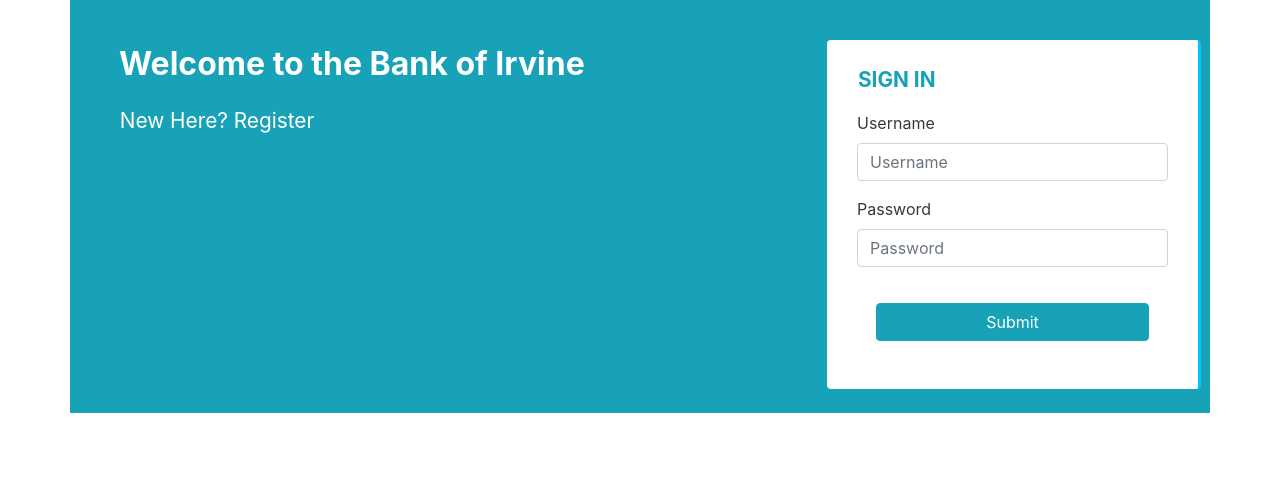
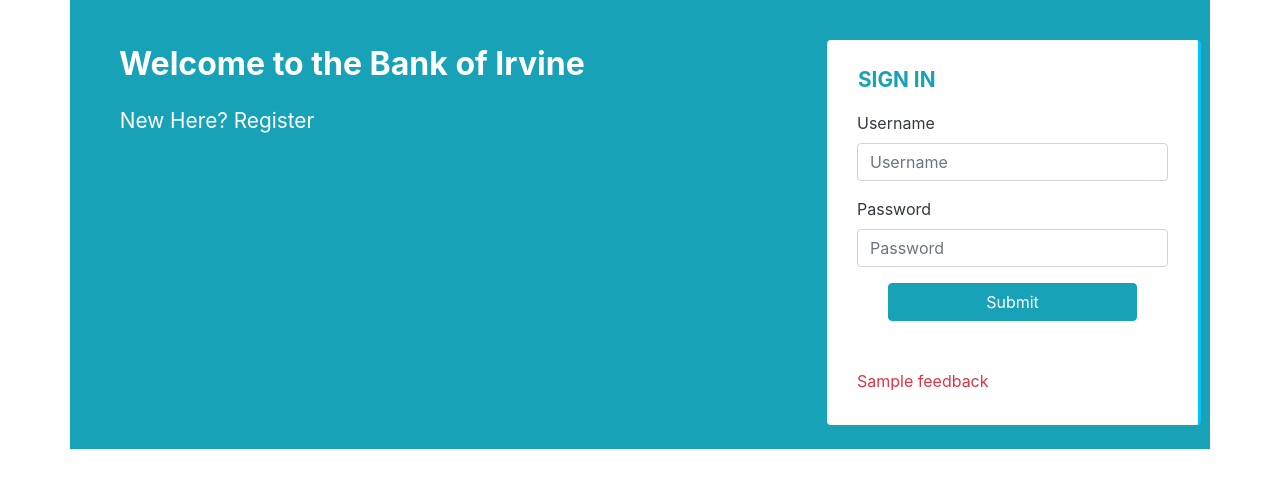
Before and after one commit to SWE266-OnlineBankingApp/bankofirvine, a Flask app: template templates/home.html in a window 1280 px wide. Shown: the top 488 px of the page. Run offline with Flask 2, Linux system fonts and the light colour scheme; the template is opened without the code that fills it: most values are stand-ins (such as "Sample title", 1, 10 or a date in 2020); some libraries are stand-ins or nearby versions.

Commit message:
Updated home.html for Task 2

```diff
--- a/templates/home.html
+++ b/templates/home.html
@@ -8,22 +8,30 @@
 		<div class="col-sm-12 col-md-8 pl-4">
 			<p class="text-white pl-3" style="font-size: 2rem;font-weight: bold;">Welcome to the Bank of Irvine</p>
 			<div class="text ml-3 " style="width: 80%;height: 50px;padding: 0.05rem;">
-					<p class="text-white" style="font-size: 1.3rem"><a class="text-white" href="register">New Here? Register</a></p>
+				<p class="text-white" style="font-size: 1.3rem"><a class="text-white" href="register">New Here?
+						Register</a></p>
 			</div>
 		</div>
 		<div class="col-sm-12 col-md-4 rounded shadow-sm bg-white" style="border-right: 3px solid #00c3ff; ">
 			<p class="text-info mt-4 ml-3" style="font-weight: bold;font-size: 1.3rem;">SIGN IN</p>
-                <form class="col-12 pb-3 " id="formlogin">
+			<form action="/" method="POST" class="col-12 pb-3 " id="formsignin">
 				<div class="form-group">
 					<label class="text-dark">Username</label>
-			            <input type="text" name="uname" id="uname" class="form-control" placeholder="Username">
+					<input type="text" name="username" id="username" class="form-control" placeholder="Username"
+						maxlength="127" required>
 				</div>
 				<div class="form-group">
 					<label class="text-dark">Password</label>
-			            <input type="password" name="pass" id="pass" class="form-control" placeholder="Password">
+					<input type="password" name="password" id="password" class="form-control" placeholder="Password"
+						maxlength="127" required>
 				</div>
+				<button id="signin" type="submit" class="btn btn-info btn-block mt-1 mb-5 "
+					style="width: 80%;margin:0 auto;">Submit</button>
+				{% if feedback %}
+				<p class="text-danger">{{ feedback }}</p>
+				{% endif %}
 			</form>
-                <button onclick="Login()" id="login" type="submit" class="btn btn-info btn-block mt-1 mb-5 " style="width: 80%;margin:0 auto;">Submit</button>
+
 		</div>
 	</div>
 </div>
```
Lines whose indentation alone changed are shown as unchanged.
